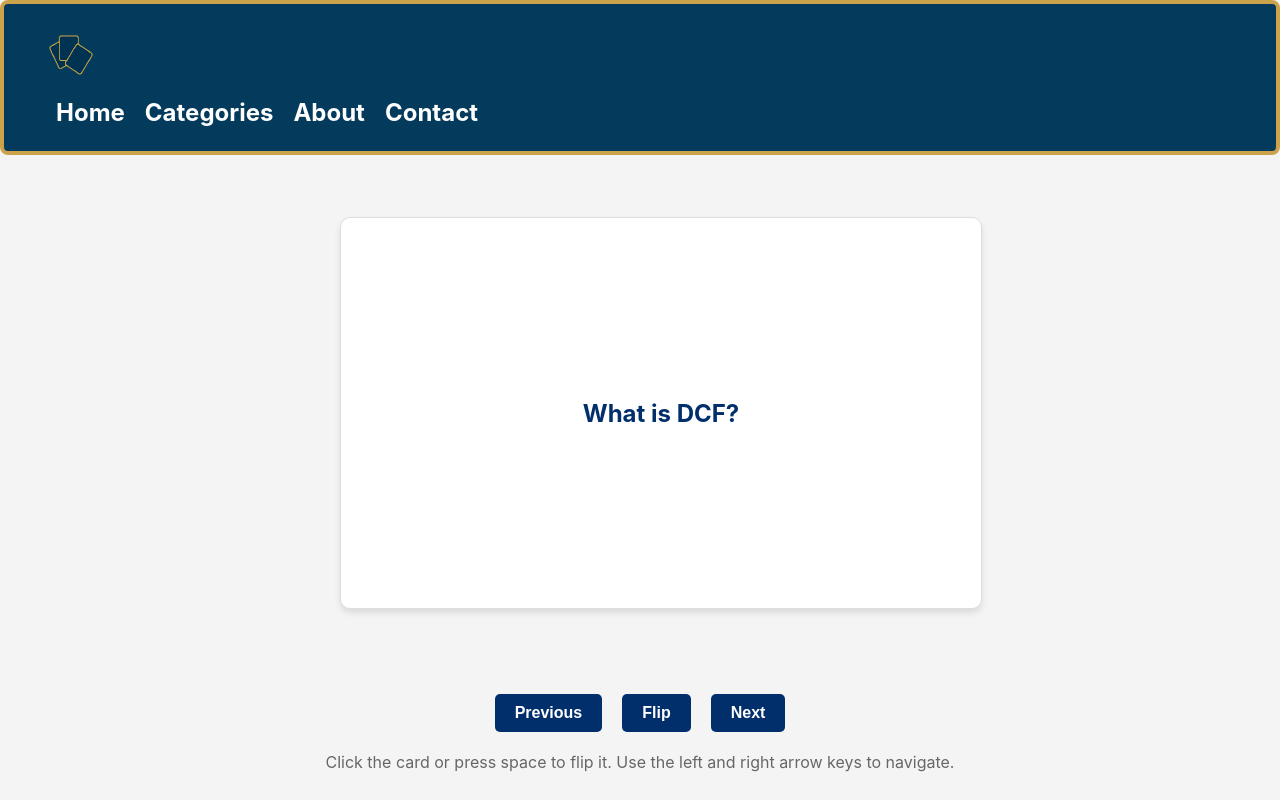
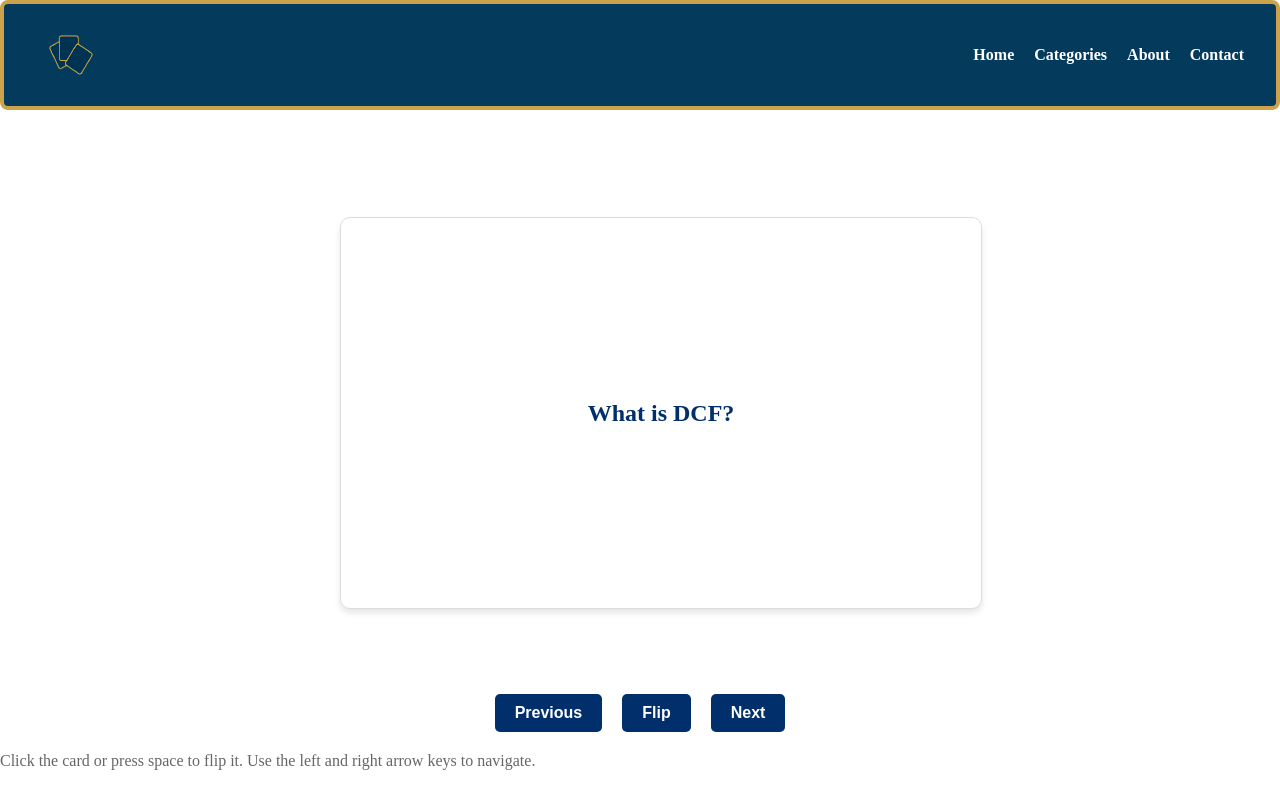
Before and after one commit to arnavs06/FlashFinance, a Flask app: page /flashcards in a window 1280 px wide. Run offline with Flask 3, Linux system fonts and the light colour scheme.

Commit message:
tired of dis

```diff
--- a/FlashFinance/static/flashcards.css
+++ b/FlashFinance/static/flashcards.css
@@ -1,46 +1,50 @@
 body {
-  font-family: -apple-system, BlinkMacSystemFont, 'Segoe UI', 'Roboto', 'Oxygen',
-  'Ubuntu', 'Cantarell', 'Fira Sans', 'Droid Sans', 'Helvetica Neue',
-  sans-serif;
+  font-family: 'EB Garamond';
   margin: 0;
   padding: 0;
-  color: #333;
-  background-color: #f4f4f4;
-  text-align: center;
+  color: rgb(4, 59, 92);
+  opacity: 0;
+  animation: fadeIn 0.5s forwards;
+}
+
+@keyframes fadeIn {
+  0% {
+    opacity: 0;
+  }
+  100% {
+    opacity: 1;
+  }
 }
 
 header {
   background-color: rgb(4, 59, 92);
   color: white;
   padding: 1rem 2rem;
-  display: flex;
-  justify-content: space-between;
-  align-items: center;
   position: fixed;
   top: 0;
   left: 0;
   right: 0;
   z-index: 1000;
-  transition: top 0.3s;
   border: 4px solid rgba(204, 162, 75);
   border-radius: 8px;
+  display: flex;
+  justify-content: space-between;
+  align-items: center;
 }
 
-header .logo {
-  font-size: 1.5rem;
-  font-weight: bold;
-  position: relative;
-  z-index: 1001; /* Ensure logo stays above other elements */
+.logo {
+  display: flex;
+  align-items: center;
 }
 
 .logo img {
   max-width: 150px;
   height: auto;
-  display: block; /* Prevents any inline spacing issues */
 }
 
 nav {
-  margin-left: auto; /* This pushes the nav to the right */
+  display: flex;
+  align-items: center;
 }
 
 nav ul {
@@ -48,7 +52,6 @@ nav ul {
   display: flex;
   margin: 0;
   padding: 0;
-  align-items: center; /* Vertically center nav items */
 }
 
 nav ul li {
@@ -61,7 +64,7 @@ nav ul li a {
   text-decoration: none;
   font-weight: bold;
   padding: 0.5rem 0;
-  display: block; /* Ensures the entire area is clickable */
+  cursor: pointer;
 }
 
 nav ul li:hover > a {
@@ -74,7 +77,7 @@ nav ul li ul {
   background-color: white;
   color: rgb(4, 59, 92);
   top: 2rem;
-  left: 0;
+  right: 0;
   border: 1px solid #ddd;
   border-radius: 4px;
   z-index: 1000;
@@ -97,6 +100,7 @@ nav ul li ul li a {
 nav ul li ul li a:hover {
   text-decoration: underline;
 }
+
 .flashcard-container {
   display: flex;
   justify-content: center;
--- a/FlashFinance/templates/flashcards.html
+++ b/FlashFinance/templates/flashcards.html
@@ -8,7 +8,9 @@
 </head>
 <body>
     <header>
-        <div class="logo" href="{{ url_for('landing') }}"><img src="{{ url_for('static', filename='images/FlashFinanceLogo.png') }}" alt="FlashFinance Logo">
+        <div class="logo">
+            <img src="{{ url_for('static', filename='images/FlashFinanceLogo.png') }}" alt="FlashFinance Logo">
+        </div>
         <nav>
             <ul>
                 <li><a>Home</a></li>
@@ -18,6 +20,7 @@
             </ul>
         </nav>
     </header>
+
     <main>
         <div class="flashcard-container">
             <div class="flashcard">
```
